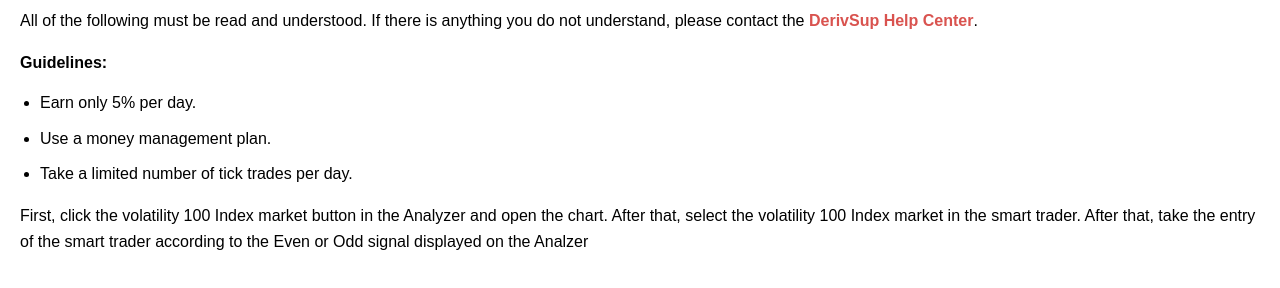
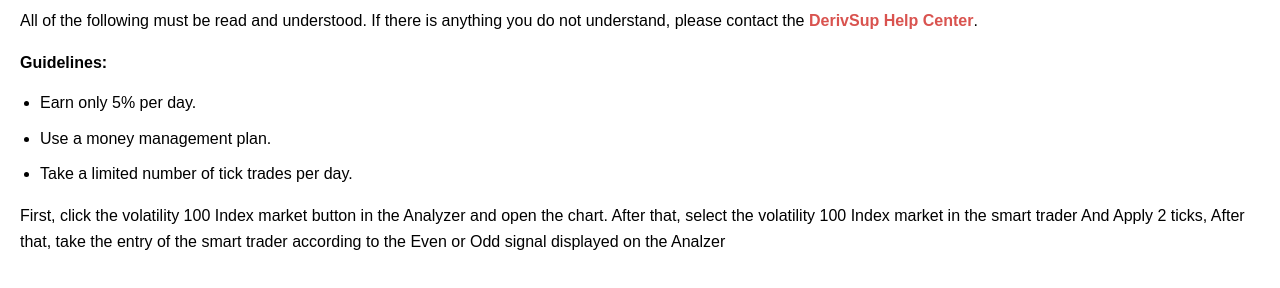
Before and after one commit to Derivesuptickanalyzer00/Even-odd-instractions-Automatic, a plain HTML site: page index.html in a window 1280 px wide. Shown: the part 86-374 px from the top of the page. Drawn offline with Linux system fonts and the light colour scheme.

Commit message:
Update index.html

```diff
--- a/index.html
+++ b/index.html
@@ -53,7 +53,7 @@
         <li>Take a limited number of tick trades per day.</li>
     </ul>
     <p>
-        First, click the volatility 100 Index market button in the Analyzer and open the chart. After that, select the volatility 100 Index market in the smart trader. After that, take the entry of the smart trader according to the Even or Odd signal displayed on the Analzer
+        First, click the volatility 100 Index market button in the Analyzer and open the chart. After that, select the volatility 100 Index market in the smart trader  And Apply 2 ticks, After that, take the entry of the smart trader according to the Even or Odd signal displayed on the Analzer
     </p>
 </body>
 </html>
```
